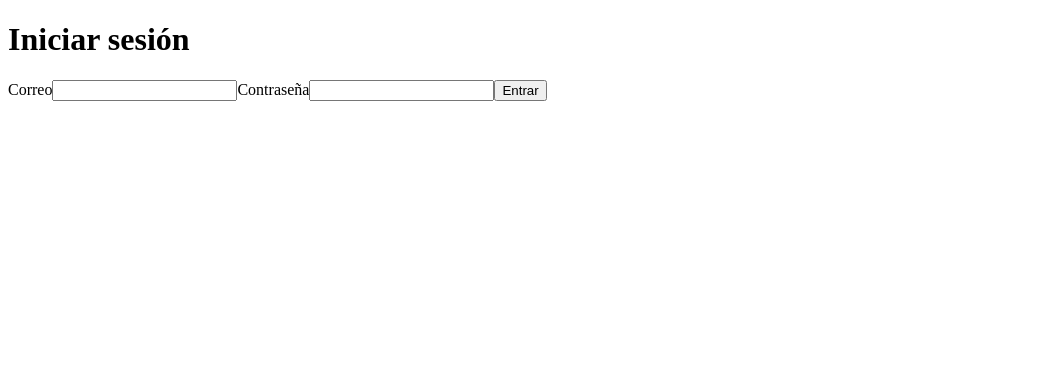
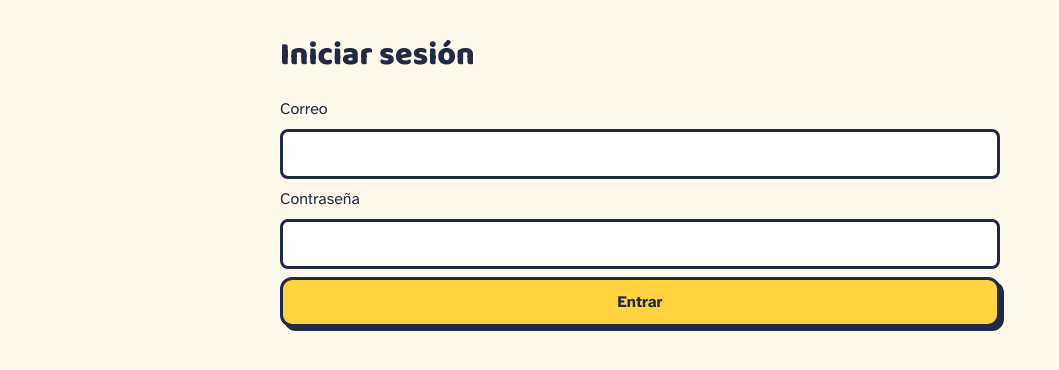
Before and after one commit to lorlyfuentes/aprehender-frontend, an Angular app: page /login in a window 1280 px wide. Shown: the top 370 px of the page, without its empty margins (0-1059 px from the left). Built offline with nearby package versions, Linux system fonts and the light colour scheme.

Commit message:
Agrega estilos generales y diseno adaptable
Usa la paleta y las tipografias del diseno v4b, formularios en columna con Flexbox y cards con Grid que pasan a una columna en celular.

```diff
--- a/src/styles.css
+++ b/src/styles.css
@@ -1 +1,96 @@
-/* You can add global styles to this file, and also import other style files */
+@import url('https://fonts.googleapis.com/css2?family=Atkinson+Hyperlegible:wght@400;700&family=Baloo+2:wght@600;800&display=swap');
+
+:root {
+  --tinta: #1f2a44;
+  --crema: #fff9ec;
+  --crema-fuerte: #fff1b8;
+  --sol: #ffd23f;
+  --uva: #5b3fe0;
+  --blanco: #ffffff;
+  --error: #b42318;
+}
+
+* {
+  box-sizing: border-box;
+}
+
+body {
+  margin: 0;
+  padding: 16px;
+  background: var(--crema);
+  color: var(--tinta);
+  font-family: 'Atkinson Hyperlegible', sans-serif;
+  font-size: 16px;
+  line-height: 1.5;
+}
+
+app-root {
+  display: block;
+  max-width: 720px;
+  margin: 0 auto;
+}
+
+h1,
+h2 {
+  font-family: 'Baloo 2', sans-serif;
+  line-height: 1.2;
+}
+
+a {
+  color: var(--uva);
+  font-weight: 700;
+}
+
+form {
+  display: flex;
+  flex-direction: column;
+  gap: 8px;
+}
+
+input,
+select {
+  padding: 10px;
+  border: 3px solid var(--tinta);
+  border-radius: 8px;
+  background: var(--blanco);
+  font: inherit;
+}
+
+button {
+  padding: 10px 16px;
+  border: 3px solid var(--tinta);
+  border-radius: 12px;
+  background: var(--sol);
+  color: var(--tinta);
+  font: inherit;
+  font-weight: 700;
+  box-shadow: 4px 4px 0 var(--tinta);
+  cursor: pointer;
+}
+
+a:focus-visible,
+button:focus-visible,
+input:focus-visible,
+select:focus-visible {
+  outline: 3px solid var(--uva);
+  outline-offset: 2px;
+}
+
+section {
+  display: grid;
+  grid-template-columns: repeat(auto-fit, minmax(240px, 1fr));
+  gap: 16px;
+}
+
+article {
+  padding: 16px;
+  border: 4px solid var(--tinta);
+  border-radius: 16px;
+  background: var(--crema-fuerte);
+  box-shadow: 6px 6px 0 var(--tinta);
+}
+
+[role='alert'] {
+  color: var(--error);
+  font-weight: 700;
+}
```
